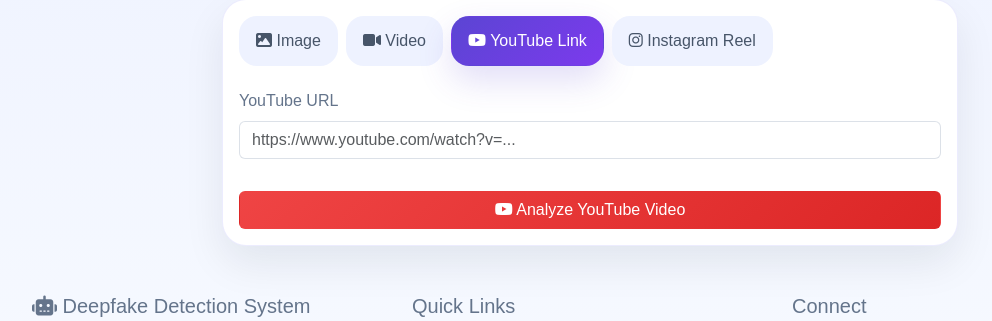
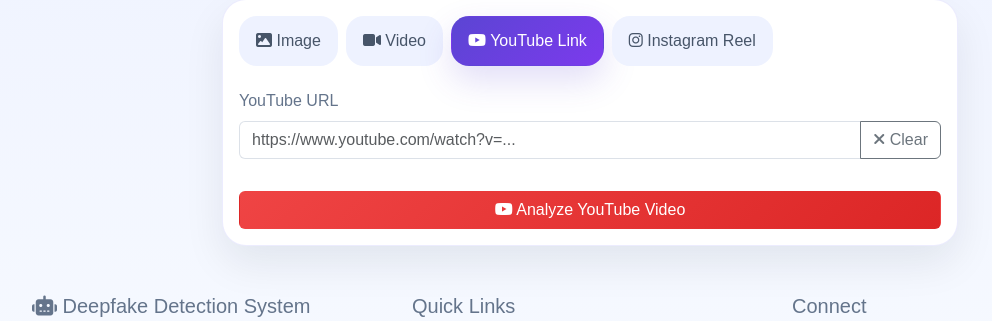
Before and after one commit to Alanbenny05/deepfake-detection-system, a Django app: page /detector/upload/ in a window 1280 px wide, after a click on "YouTube Link". Shown: the part 153-474 px from the top of the page, without its empty margins (50-1042 px from the left). Run offline with Django 5.2, Linux system fonts and the light colour scheme; the visitor is signed in with stand-in values (Sample User, id 1).

Commit message:
pasted link clear option added in upload page

```diff
--- a/templates/detector/upload.html
+++ b/templates/detector/upload.html
@@ -78,8 +78,13 @@
                                 {% csrf_token %}
                                 <div class="mb-3">
                                     <label for="youtube_url" class="form-label">YouTube URL</label>
-                                    <input type="url" name="url" id="youtube_url" class="form-control"
-                                           placeholder="https://www.youtube.com/watch?v=..." required>
+                                    <div class="input-group">
+                                        <input type="url" name="url" id="youtube_url" class="form-control"
+                                               placeholder="https://www.youtube.com/watch?v=..." required>
+                                        <button class="btn btn-outline-secondary" type="button" id="clear_youtube_btn" onclick="document.getElementById('youtube_url').value = ''; document.getElementById('youtube_url').focus(); const alert = this.closest('form').querySelector('.custom-url-alert'); if (alert) alert.remove();">
+                                            <i class="fas fa-times"></i> Clear
+                                        </button>
+                                    </div>
                                 </div>
                                 <button type="submit" class="btn btn-danger mt-3 w-100">
                                     <i class="fab fa-youtube"></i> Analyze YouTube Video
@@ -93,8 +98,13 @@
                                 {% csrf_token %}
                                 <div class="mb-3">
                                     <label for="instagram_url" class="form-label">Instagram Reel URL</label>
-                                    <input type="url" name="url" id="instagram_url" class="form-control"
-                                           placeholder="https://www.instagram.com/reel/..." required>
+                                    <div class="input-group">
+                                        <input type="url" name="url" id="instagram_url" class="form-control"
+                                               placeholder="https://www.instagram.com/reel/..." required>
+                                        <button class="btn btn-outline-secondary" type="button" id="clear_instagram_btn" onclick="document.getElementById('instagram_url').value = ''; document.getElementById('instagram_url').focus(); const alert = this.closest('form').querySelector('.custom-url-alert'); if (alert) alert.remove();">
+                                            <i class="fas fa-times"></i> Clear
+                                        </button>
+                                    </div>
                                 </div>
                                 <button type="submit" class="btn btn-danger mt-3 w-100">
                                     <i class="fab fa-instagram"></i> Analyze Instagram Reel
```
Also changed, not shown: models/training_history.png (added), 4 other files.
